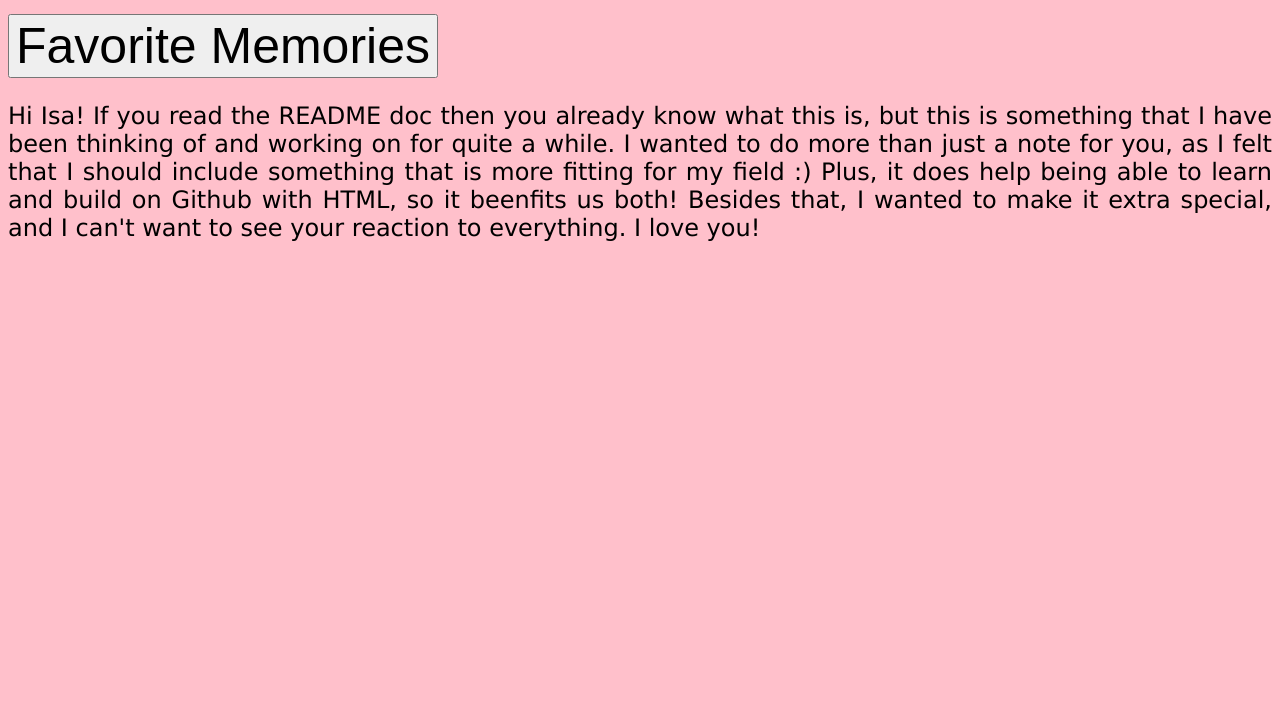
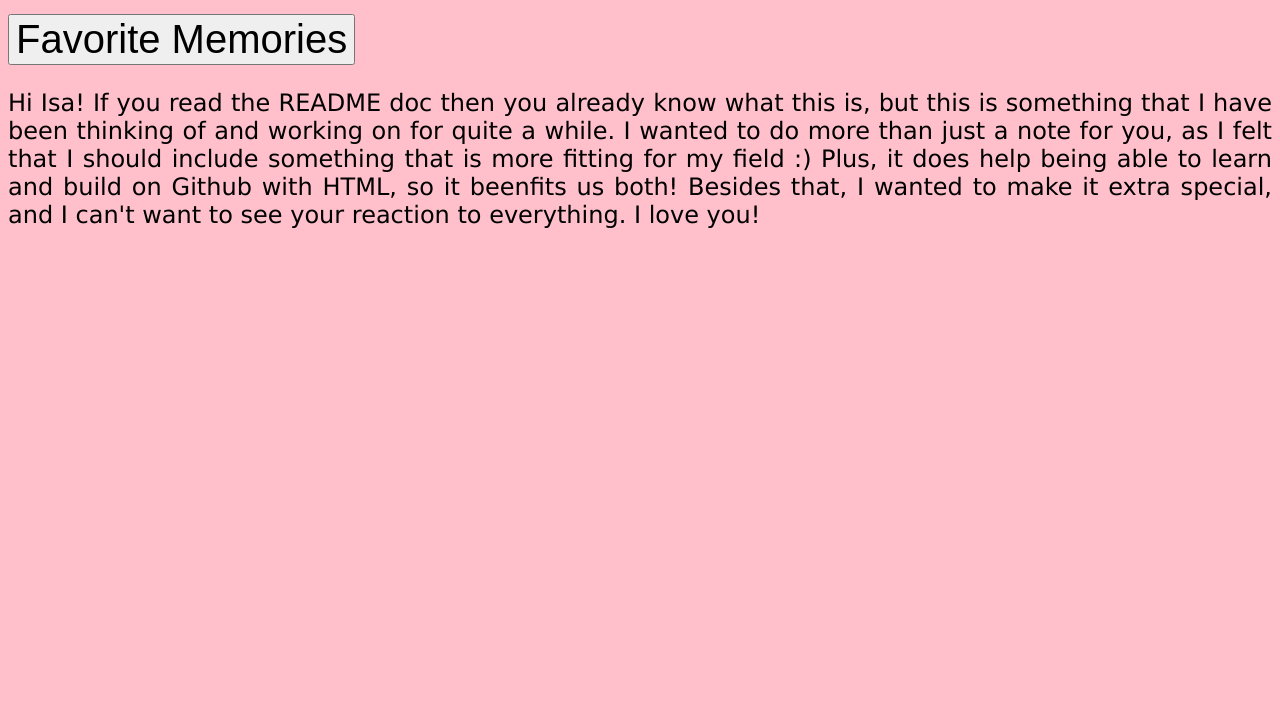
Before and after one commit to HarryS47/HarryS47.github.io, a plain HTML site: page index.html in a window 1280 px wide. Shown: the part 77-800 px from the top of the page. Drawn offline with Linux system fonts and the light colour scheme.

Commit message:
Update index.html

```diff
--- a/index.html
+++ b/index.html
@@ -12,7 +12,7 @@
     .buttonmain {
       text-align: justify;
       display: inline-block;
-      font-size: 50
+      font-size: 40
     }
 
   </style>
```
